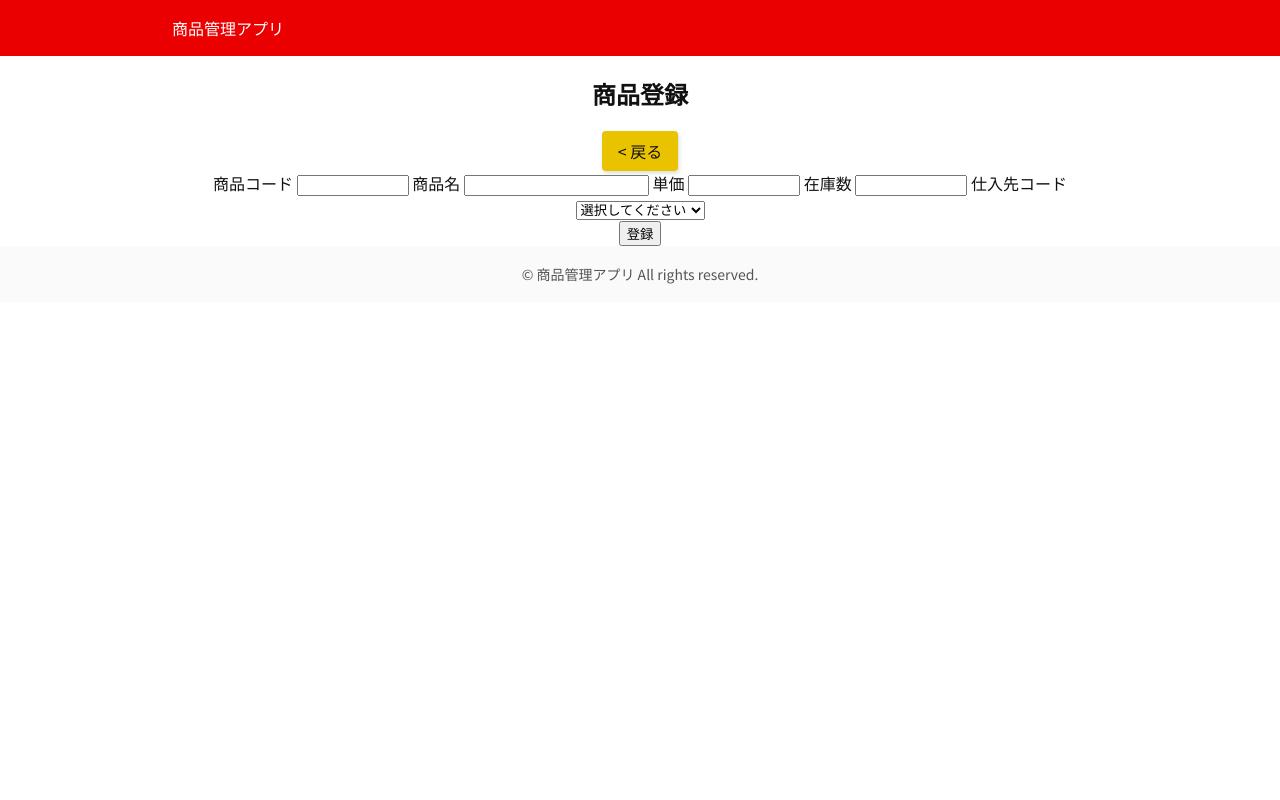
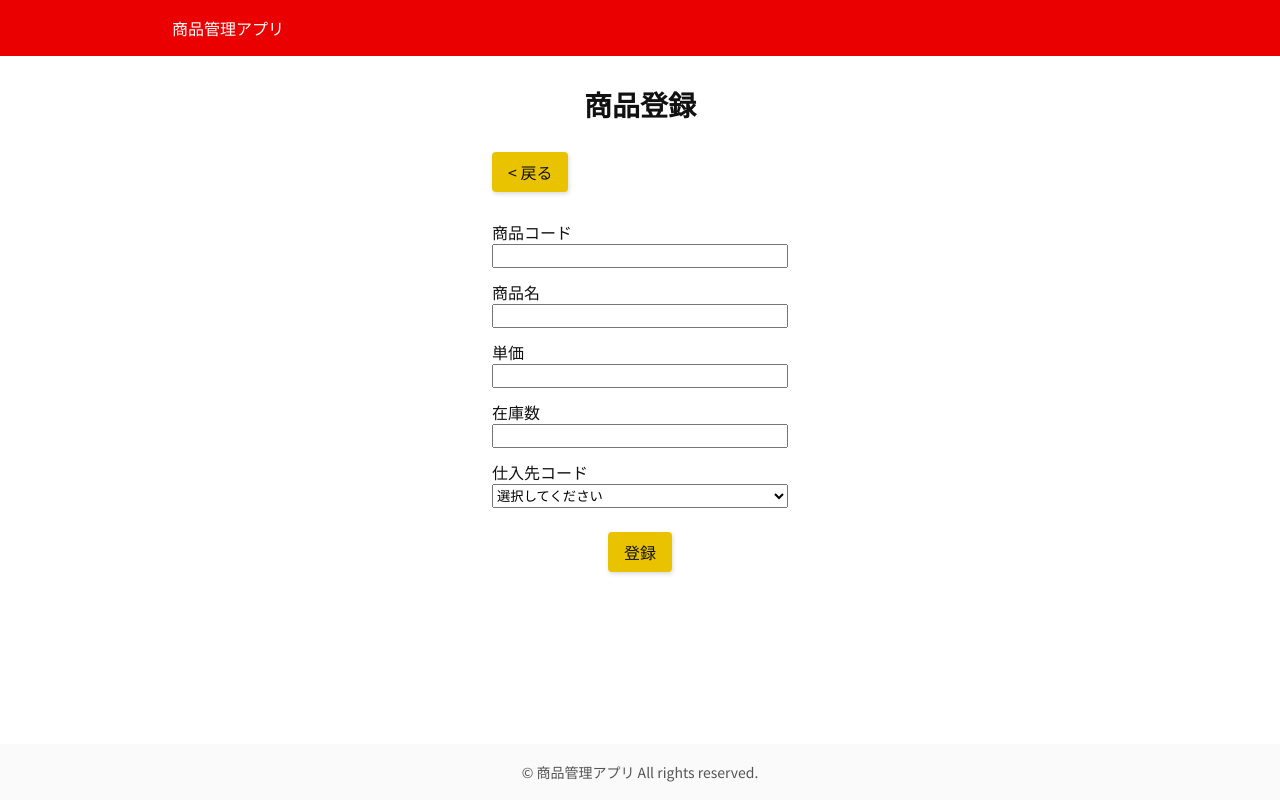
Before and after one commit to KYOJINNAAPYON/php-db-app, a PHP site: page /create.php in a window 1280 px wide. Run offline with PHP 8.4, Linux system fonts and the light colour scheme; data that the repository does not hold is empty.

Commit message:
/* create */ 追加

```diff
--- a/css/style.css
+++ b/css/style.css
@@ -161,3 +161,58 @@ footer {
   padding: 1rem 0.75rem;
   text-align: center;
 }
+
+/* create */
+.registration {
+  box-sizing: border-box;
+  max-width: 320px;
+  min-height: calc(100vh - 7rem);
+  padding: 1.75rem 0.75rem 1.5rem;
+  margin: 0 auto;
+}
+
+.registration h1 {
+  margin: 0 0 1.75rem;
+  font-size: 1.75rem;
+}
+
+.back {
+  margin-bottom: 1.75rem;
+  text-align: left;
+}
+
+.registration-form div {
+  display: flex;
+  flex-direction: column;
+  max-width: 320px;
+  margin-bottom: 1.5rem;
+}
+
+.registration-form label {
+  margin-top: 0.75rem;
+  text-align: left;
+}
+
+.registration-form label:first-child {
+  margin-top: 0;
+}
+
+.registration-form input,
+.registration-form select {
+  box-sizing: border-box;
+  height: 1.5rem;
+}
+
+.submit-btn {
+  display: inline-block;
+  padding: 0.5rem 1rem;
+  font-family: "Noto Sans JP", sans-serif;
+  font-size: 1rem;
+  color: #111;
+  text-decoration: none;
+  cursor: pointer;
+  background-color: #eac300;
+  border: none;
+  border-radius: 4px;
+  box-shadow: 1px 2px 4px rgb(0 0 0 / 15%);
+}
```
